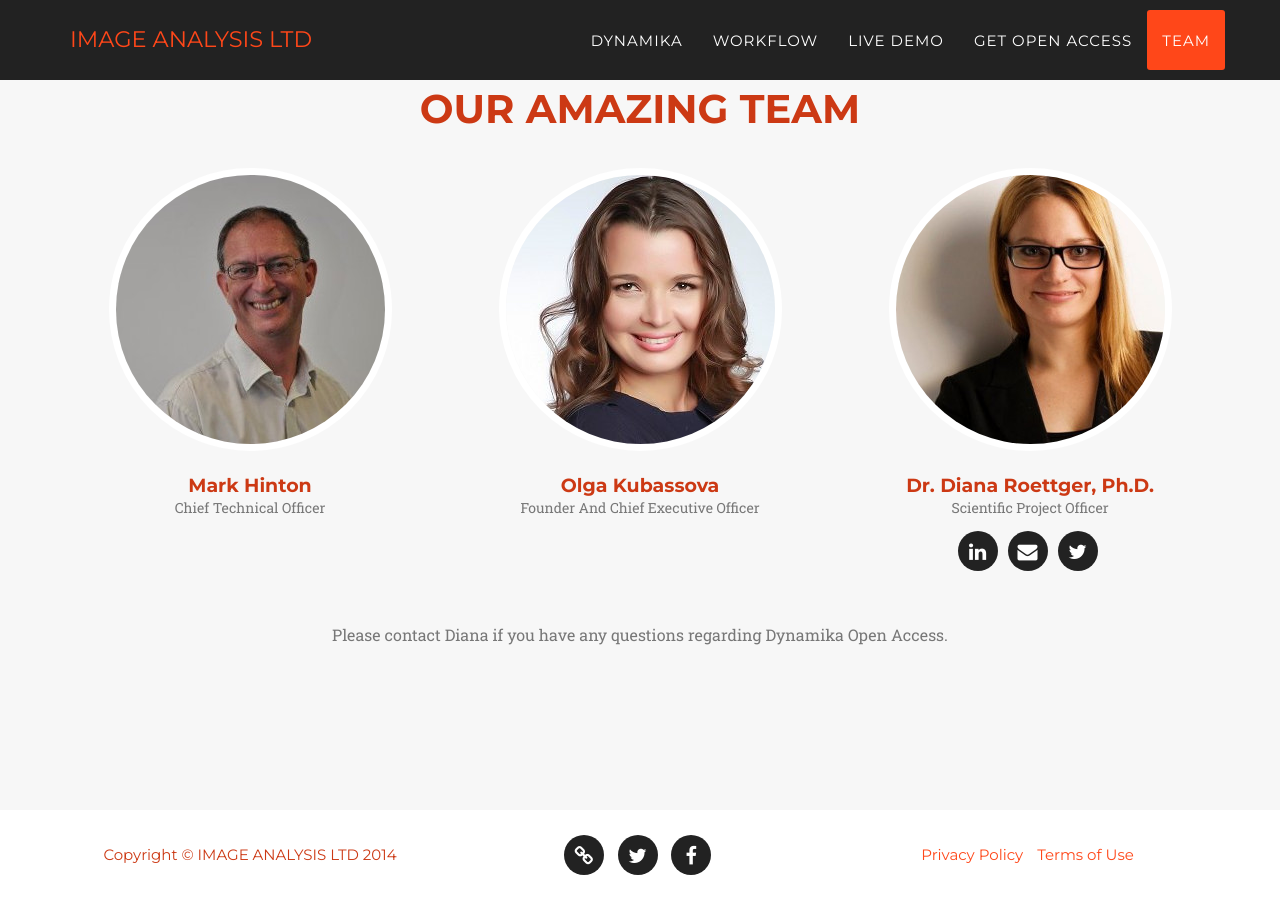
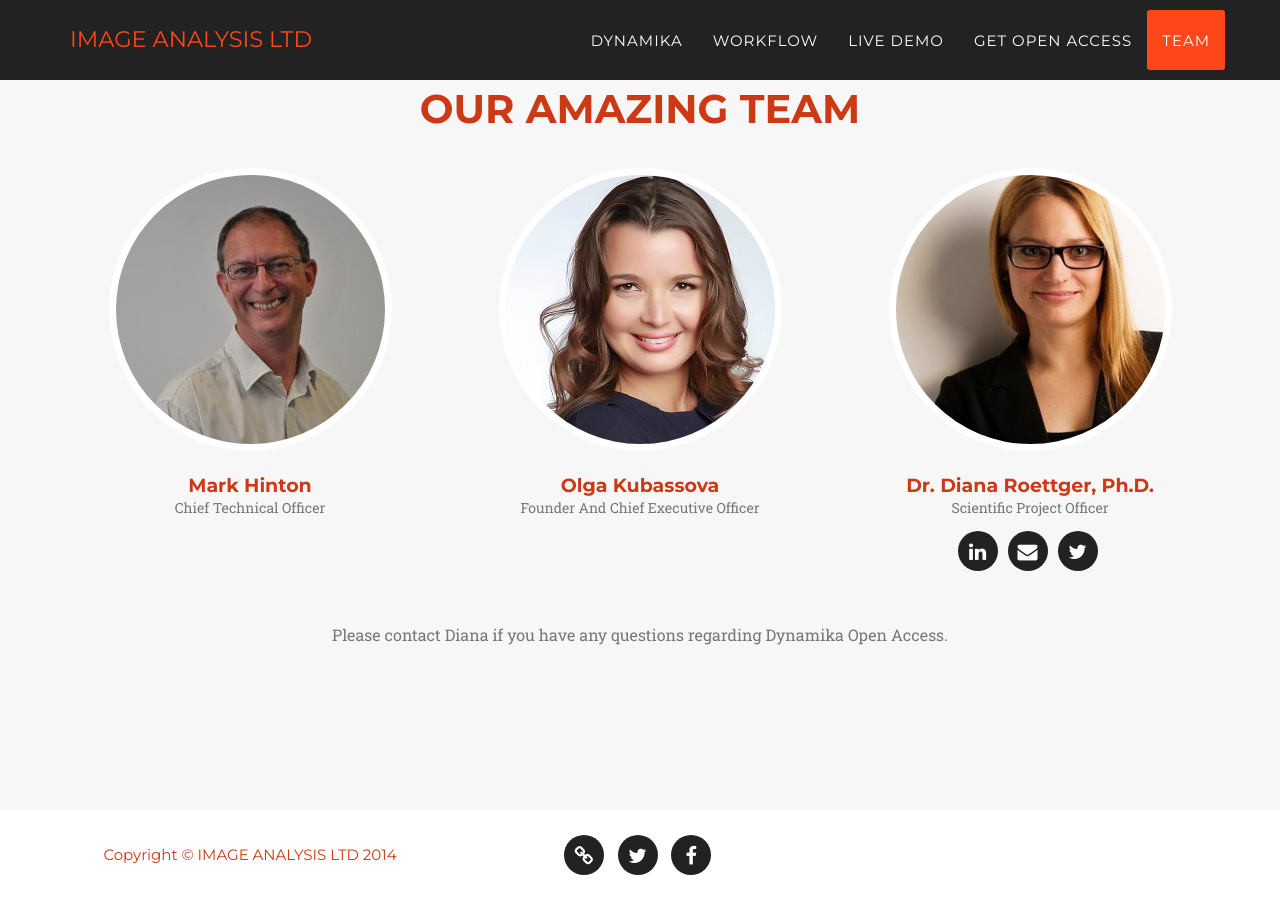
Before and after one commit to imageanalysis/openaccess, a Jekyll site: the page built from index.html, in a window 1280 px wide and 900 px high, scrolled down 5823 px. Built offline with Jekyll 4.4.1, drawn with Linux system fonts in a browser that asks for light colours; some web fonts are replaced.

Commit message:
Temporarily removed links

```diff
--- a/_includes/footer.html
+++ b/_includes/footer.html
@@ -12,13 +12,13 @@
                         {% endfor %}
                     </ul>
                 </div>
-                <div class="col-md-4">
+                <div class="col-md-4"><!--
                     <ul class="list-inline quicklinks">
                         <li><a href="#">Privacy Policy</a>
                         </li>
                         <li><a href="#">Terms of Use</a>
                         </li>
-                    </ul>
+                    </ul>-->
                 </div>
             </div>
         </div>
```
